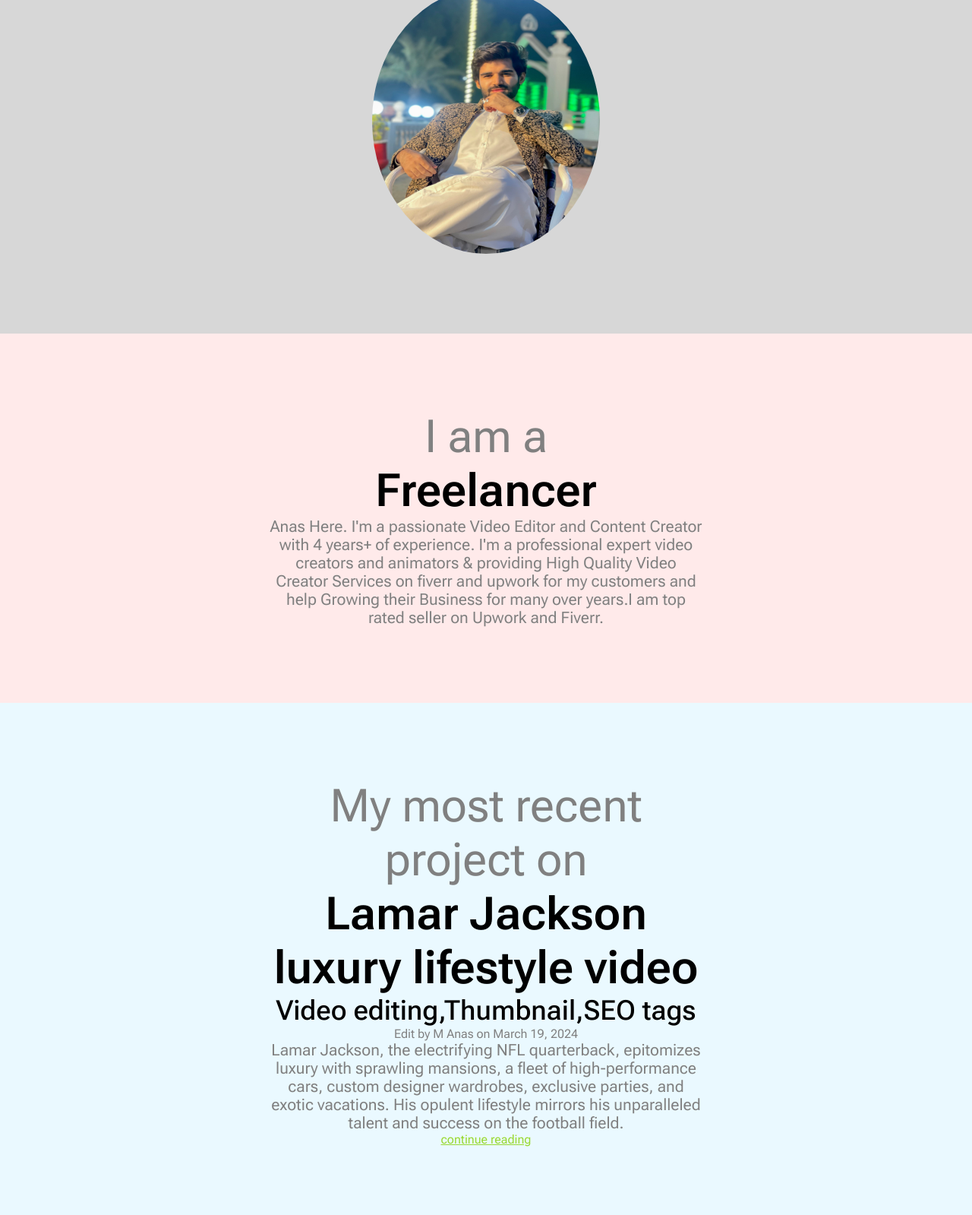
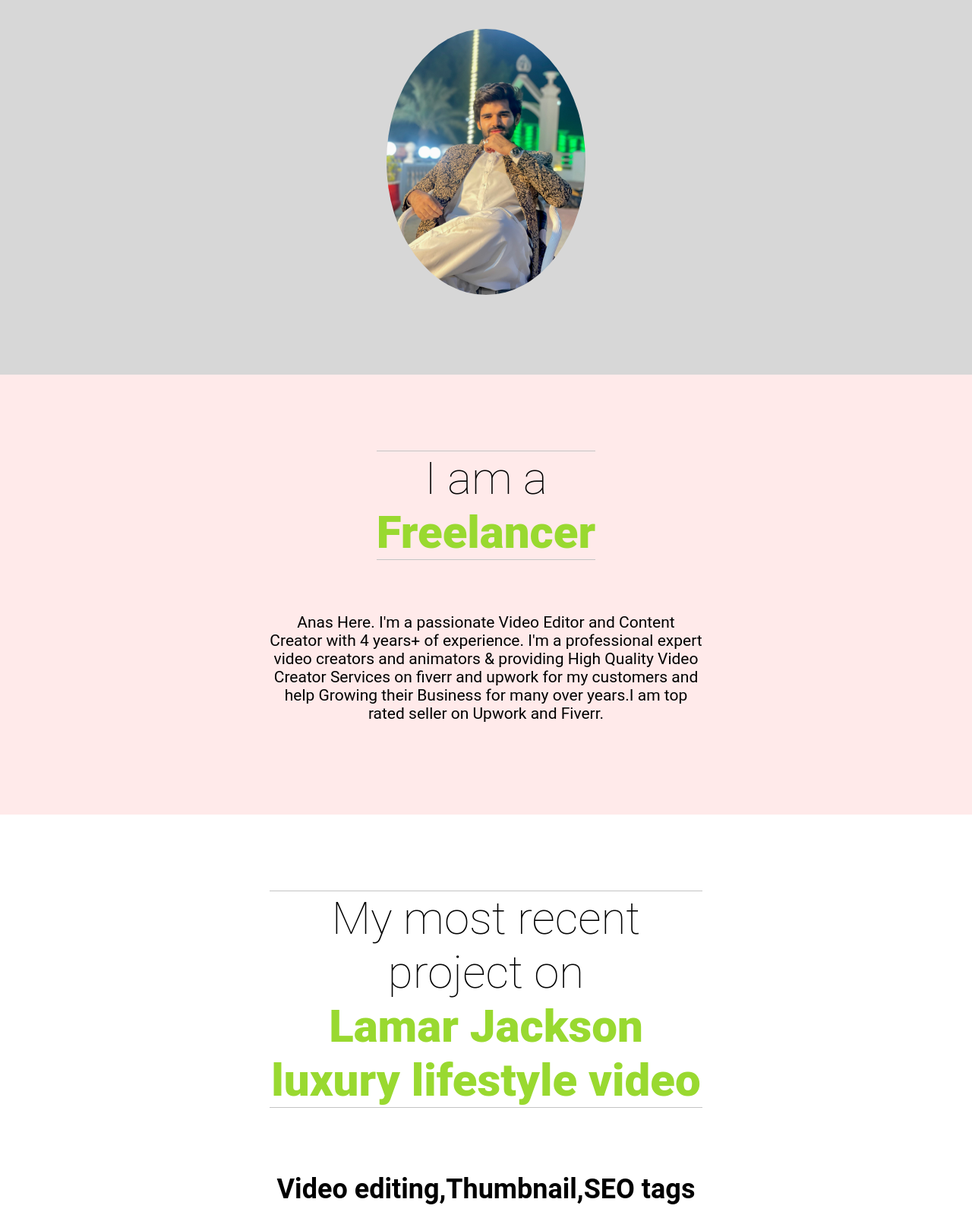
Before and after one commit to anasriaz4043/css-challange, a plain HTML site: page index.html in a window 1280 px wide. Shown: the part 398-1997 px from the top of the page at 76% size. Drawn offline with Linux system fonts and the light colour scheme.

Commit message:
Update syle.css

```diff
--- a/syle.css
+++ b/syle.css
@@ -1,77 +1,105 @@
-.container{
+
+.container {
     width: 570px;
+    text-align: center;
     margin: auto;
-    text-align: center;
+  }
+  body {
+    font-family: "Roboto";
+    font-size: 21px;
+    margin: 0;
+  }
+  h1 {
+    font-size: 60px;
+    font-weight: lighter;
+    font-size: 75px;
+  }
+  h2 {
+    font-size: 42px;
+    font-weight: lighter;
+    font-size: 60px;
+  }
+  h3 {
+    font-size: 36px;
   }
 
-*{
-    font-family: "Roboto Flex", sans-serif;
-    font-weight: 400;
-    color: grey;
-    padding: 0;
-    margin: 0;
+  .small {
+    font-size: 16px;
+  }
+  span {
+    display: block;
+    font-weight: bold;
+    color: #99d930;
+    font-weight: 900;
+  }
+  a {
+    color: #99d930;
+  }
+  a:hover {
+    color: #131313;
+  }
+  header {
+    background-color: #d7d7d7;
+    text-align: center;
+    margin: auto;
+    padding: 100px 0 100px 0;
+  }
+  section {
+    background-color:  #FFEAEA;
+    text-align: center;
+    margin: auto;
+    padding: 100px 0 100px 0;
+  }
+  article {
+    background-color: -#eaf9ff;
+    text-align: center;
+    margin: auto;
+    padding: 100px 0 100px 0;
+  }
+  img {
+    border-radius: 50%;
+  }
+  /* ==========2nd part=========== */
+  .bg-black {
+    background-color: #252525;
+    color: #fff;
+  }
+  h1,
+  h2 {
+    margin-top: 0;
 
   }
-body{
-    font-size: 21px;
+  h3 {
+    margin-bottom: 0;
   }
-
+  .small {
+    margin-top: 0;
+  }
+  .btn {
+    padding: 8px 12px;
+    background-color: #99d930;
+    color: #252525;
+    font-weight: 700;
+  }
+  .btn:hover {
+    color: #fff;
+    background-color: #252525;
+    cursor: pointer;
+    transition: all 0.71s ease;
+  }
+  h2 {
+    border-top: 1px solid #c4c4c4;
+    border-bottom: 1px solid #c4c4c4;
+    display: inline-block;
+  }
   h1{
       font-size: 80px;
   }
   h2{
       font-size: 60px;
   }
-h3{
-    font-size: 36px;
+
+  article> .btn:hover{
+      background: #fff;
+      color: #252525;
   }
-
-
-article p{
-    font-size: 16px;
-}
-article h3{
-    font-weight: 500;
-    color: black;
-}
-h1 span , h2  span{
-    display: block;
-    color: black;
-    font-weight: 600;
-}
-a{
-    color: #99D930;
-}
-a:hover{
-    color: #131313;
-}
-.p-100{
-    padding: 100px 0;
-}
-.header{
-    background-color: #D7D7D7;
-    margin: none;
-    padding: none;
-}
-.about{
-    background: #FFEAEA ;
-    margin: none;
-    padding: none;
-}
-.article{
-    background: #EAF9FF;
-    margin: none;
-    padding: none;
-}
-.img
-{
-    border-radius: 50%;
-    height: 350px;
-    width: 300px;
-}
-.img
-{
-    border-radius: 50%;
-    height: 350px;
-    width: 300px;
-}
```
Lines whose indentation alone changed are shown as unchanged.
